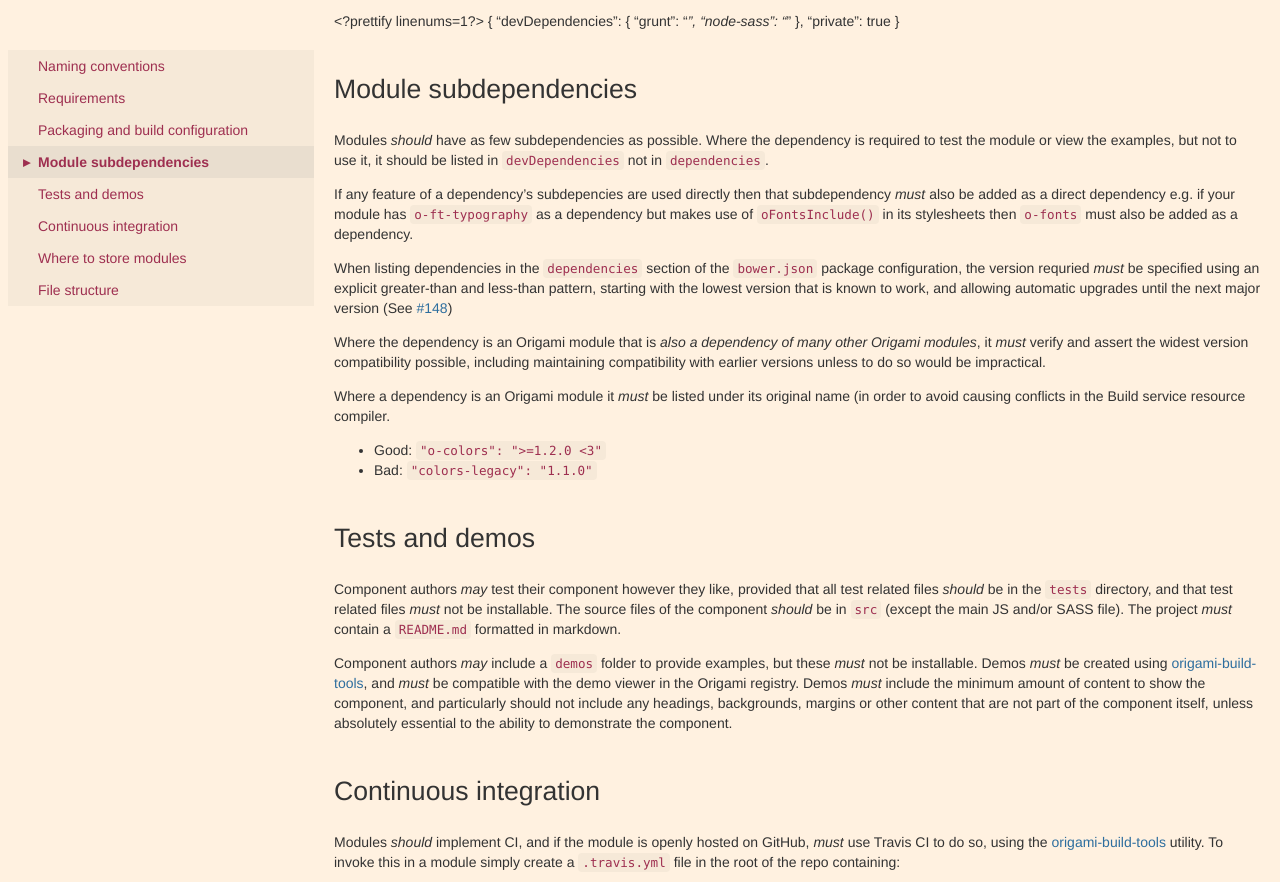
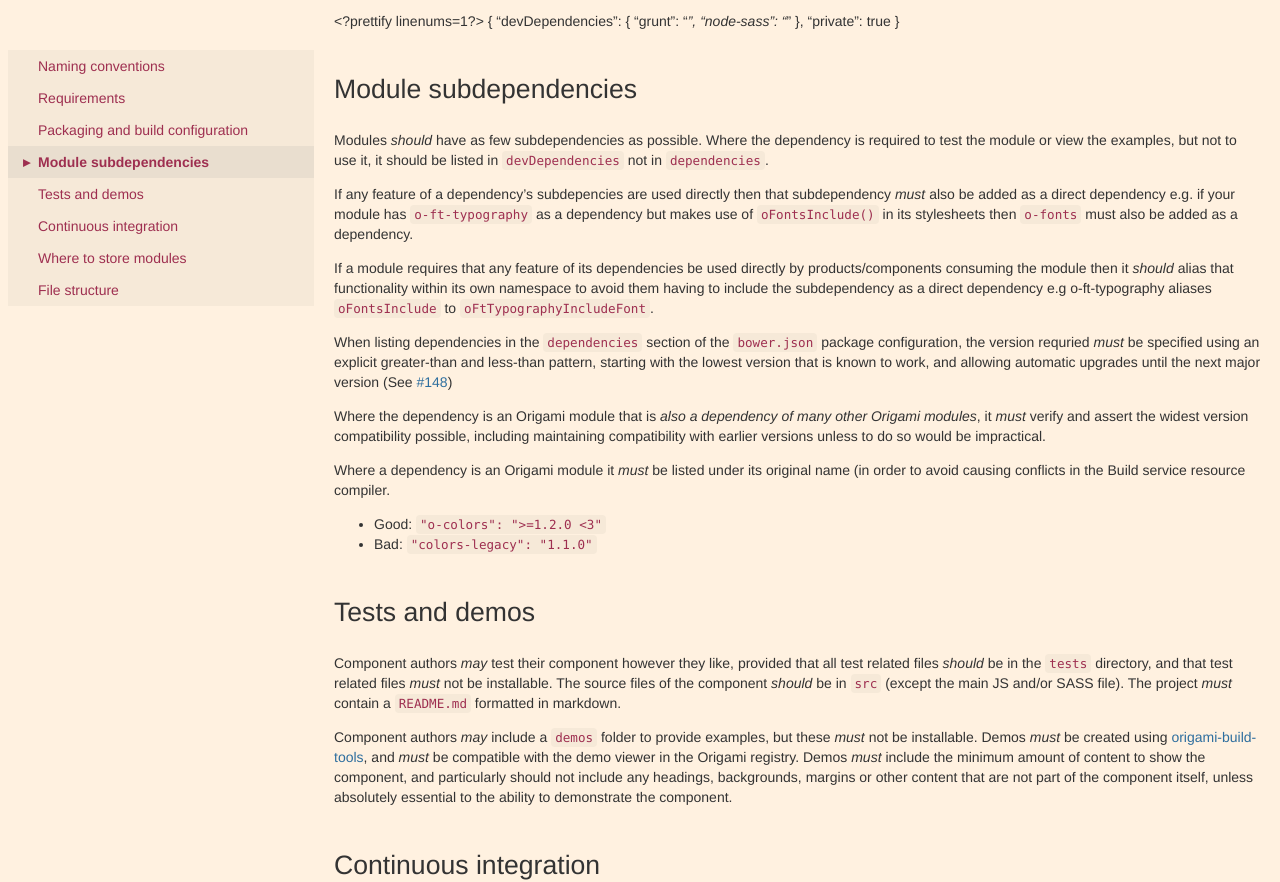
Before and after one commit to Financial-Times/ft-origami, a Jekyll site: the page built from docs/component-spec/modules.md, in a window 1280 px wide and 900 px high, scrolled down 2381 px, cut to the strip 0-882 px from the top of the window. Built offline with Jekyll 4.4.1, drawn with Linux system fonts in a browser that asks for light colours.

Commit message:
documenting hint for modules to alias subdependency's features

```diff
--- a/docs/component-spec/modules.md
+++ b/docs/component-spec/modules.md
@@ -112,6 +112,8 @@ Modules *should* have as few subdependencies as possible.  Where the dependency
 
 If any feature of a dependency's subdepencies are used directly then that subdependency *must* also be added as a direct dependency e.g. if your module has `o-ft-typography` as a dependency but makes use of `oFontsInclude()` in its stylesheets then `o-fonts` must also be added as a dependency.
 
+If a module requires that any feature of its dependencies be used directly by products/components consuming the module then it *should* alias that functionality within its own namespace to avoid them having to include the subdependency as a direct dependency e.g o-ft-typography aliases `oFontsInclude` to `oFtTypographyIncludeFont`.
+
 When listing dependencies in the `dependencies` section of the `bower.json` package configuration, the version requried *must* be specified using an explicit greater-than and less-than pattern, starting with the lowest version that is known to work, and allowing automatic upgrades until the next major version (See [#148](https://github.com/Financial-Times/ft-origami/issues/148))
 
 Where the dependency is an Origami module that is *also a dependency of many other Origami modules*, it *must* verify and assert the widest version compatibility possible, including maintaining compatibility with earlier versions unless to do so would be impractical.
```
